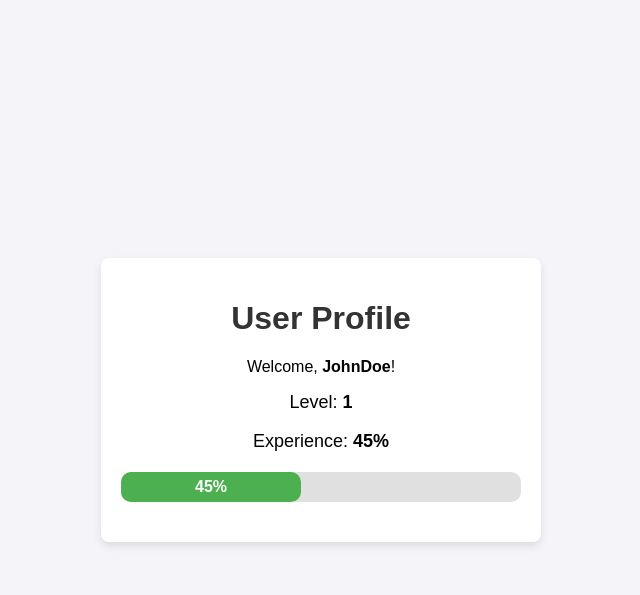
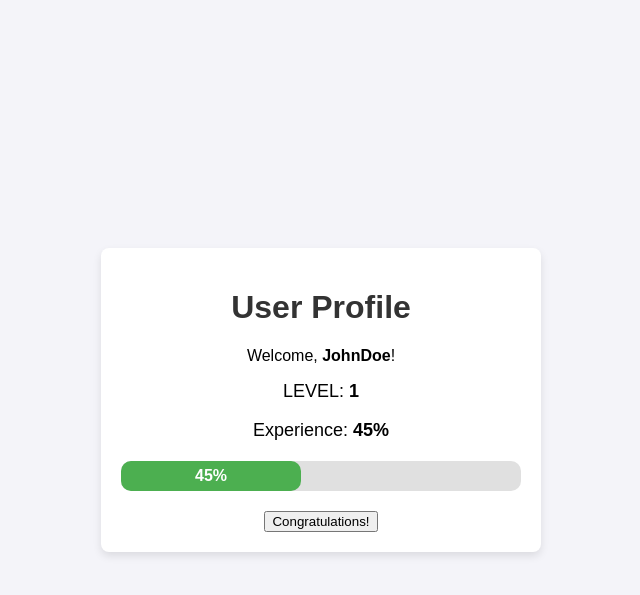
Before and after one commit to REDY-a/Madhacks2024, a Flask app: page /user_page in a window 1280 px wide. Shown: the top 595 px of the page, without its empty margins (319-959 px from the left). Run offline with Flask 3, Linux system fonts and the light colour scheme.

Commit message:
user page updates

```diff
--- a/app.py
+++ b/app.py
@@ -95,7 +95,7 @@ def user_page():
     user_data = {
         'username': 'JohnDoe',  # Replace with dynamic data if needed
         'level': 1,              # Replace with dynamic level
-        'experience': 45         # Replace with dynamic experience percentage
+        'experience': 45,         # Replace with dynamic experience percentage
     }
     return render_template('user_page.html', username=user_data['username'],
                            level=user_data['level'], experience=user_data['experience'])
--- a/templates/user_page.html
+++ b/templates/user_page.html
@@ -55,13 +55,40 @@
     <div class="profile-container">
         <h1>User Profile</h1>
         <p>Welcome, <strong>{{ username }}</strong>!</p>
-        <p class="level-info">Level: <strong>{{ level }}</strong></p>
+        <p class="level-info" >LEVEL: <strong  id="level">{{ level }}</strong></p>
         <p class="level-info">Experience: <strong>{{ experience }}%</strong></p>
 
         <!-- Experience Progress Bar -->
         <div class="exp-bar-container">
-            <div class="exp-bar" style="width: {{ experience }}%;">{{ experience }}%</div>
+            <div class="exp-bar" id="expBar" style="width: {{ experience }}%;">{{ experience }}%</div>
         </div>
+        <button class="btn" onclick="gainExperience()">Congratulations!</button>
+
+        <script>
+            let level = 1; // Initialize level
+
+            function gainExperience() {
+                const expBar = document.getElementById('expBar');
+                const levelDisplay = document.getElementById('level');
+
+                // Parse the current width as a number, default to 50 if not set
+                let currentExp = parseFloat(expBar.style.width) || 0;
+
+                // Increase experience and check if it reaches or exceeds 100%
+                currentExp += 10;
+                if (currentExp >= 100) {
+                    level++; // Increment level
+                    levelDisplay.textContent = level; // Update level display
+                     // Round up to one decimal place
+                    currentExp = currentExp - 100; // Carry over remaining experience if it exceeds 100
+                }
+
+                // Update experience bar
+                expBar.style.width = currentExp + '%';
+                expBar.textContent = currentExp.toFixed(1) + '%';
+            }
+        </script>
+
     </div>
 
 </body>
```
